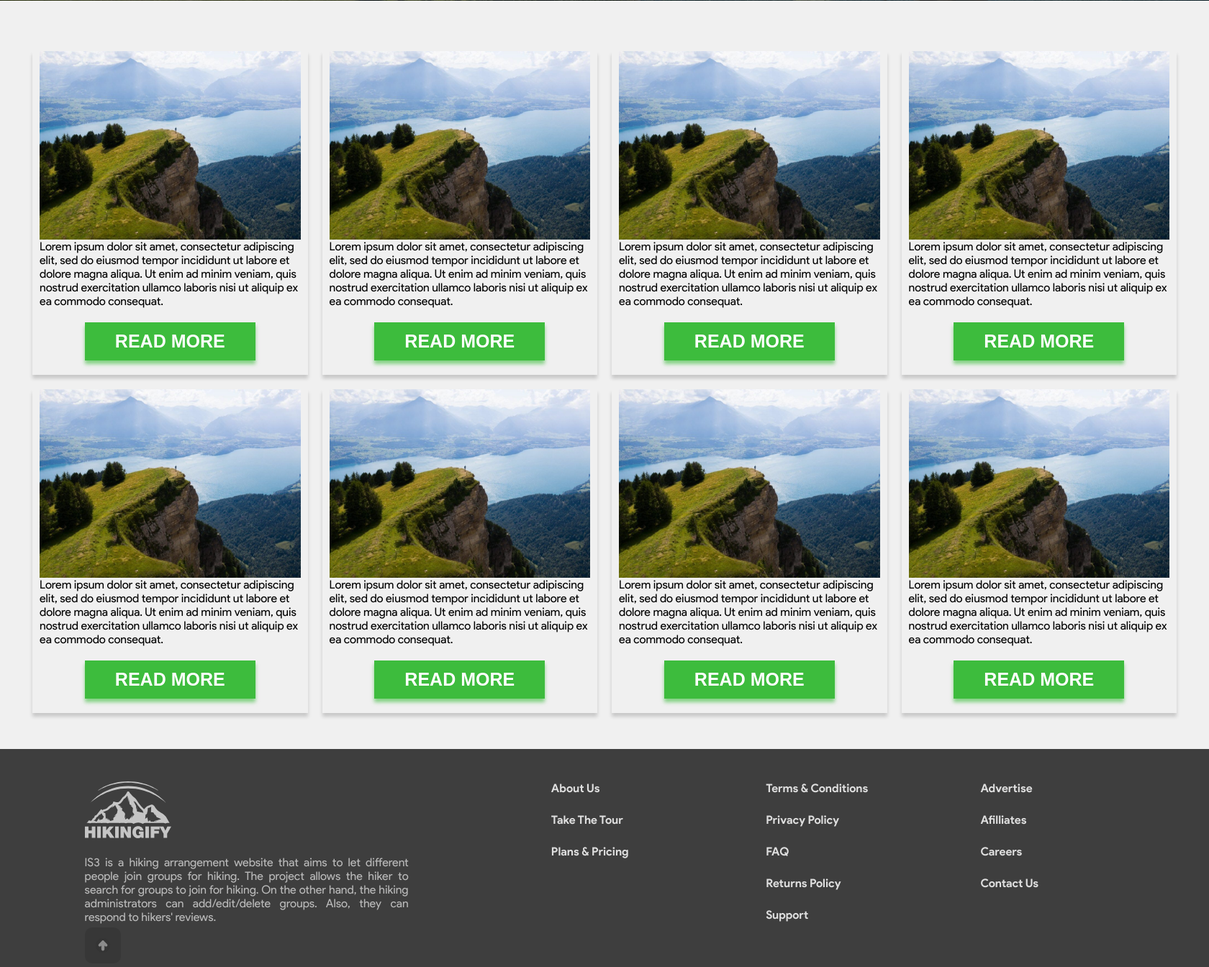
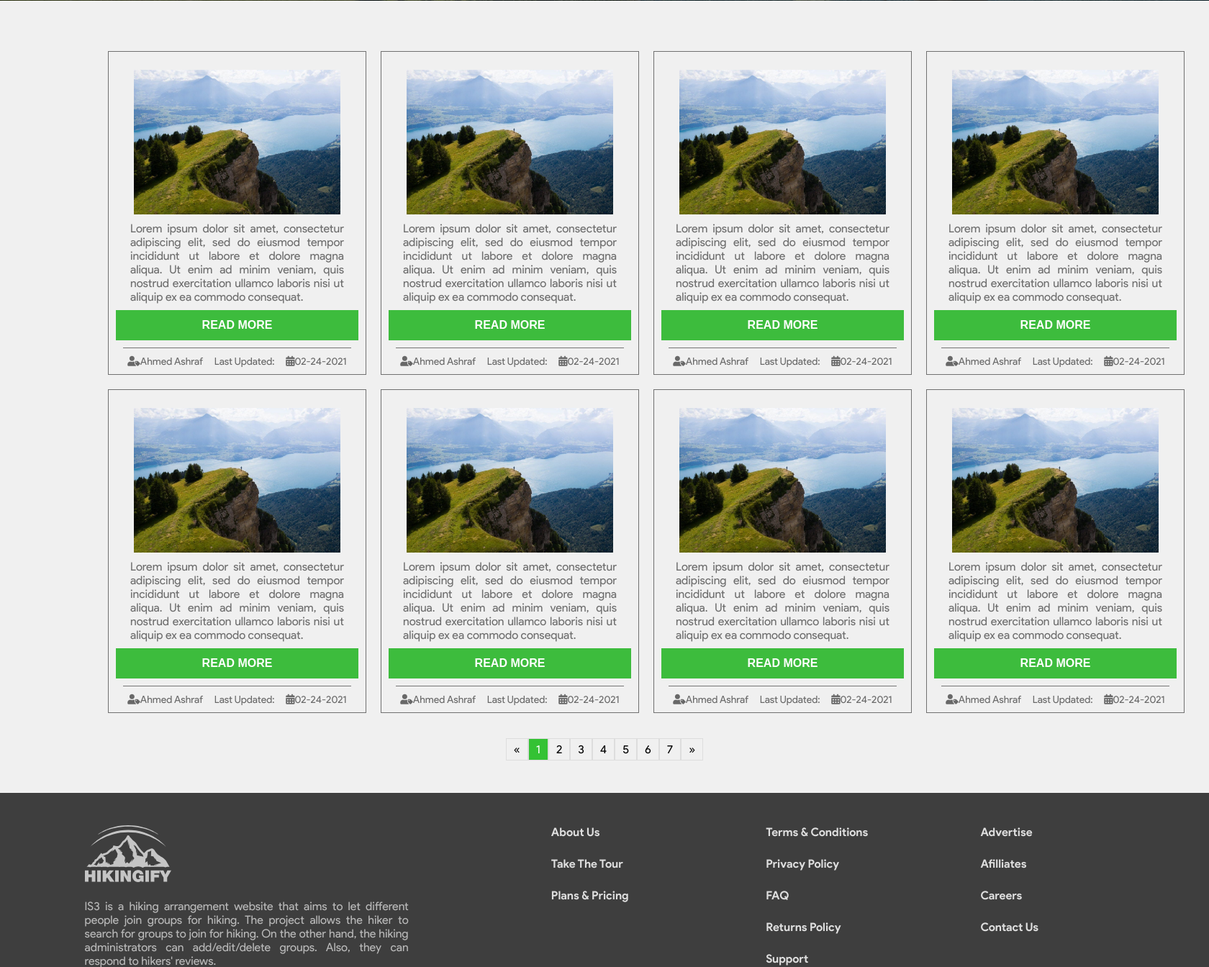
Before and after one commit to xBodda/lets-hike, a PHP site: page /blog.php in a window 1680 px wide. Shown: the part 364-1708 px from the top of the page at 72% size. Run offline with PHP 8.4, Linux system fonts and the light colour scheme; some libraries are stand-ins or nearby versions.

Commit message:
Updated Blog.php (Front End)

```diff
--- a/blog.php
+++ b/blog.php
@@ -37,82 +37,159 @@
     <div id="blogPageContainer">
     <div id="blog-flex1">
         <div  class="Blog-Container">
-        <div class="blog-image"> <img class="blog-image-inner" src="hikemountain.jpg"> </div>
+        <div class="blog-image"><img class="blog-image-inner" src="hikemountain.jpg"> </div>
+        <div class="Blog-Containerp">
             <p>Lorem ipsum dolor sit amet, consectetur adipiscing elit, sed do eiusmod tempor incididunt ut labore et dolore magna aliqua. Ut enim ad minim veniam, quis nostrud exercitation ullamco laboris nisi ut aliquip ex ea commodo consequat. </p>
-        <div >
+          </div>
+          <div>
             <button type="button" class="blogbutton" >READ MORE</button>
+        </div>
+        <div class="blog-details">
+          <ul class="fa-ul" style="margin-top: 8px; margin-left: 0px;">
+          <li><span class="fa-li" style="position: static;" ><i class="fas fa-user-tag"></i></span>Ahmed Ashraf</li>
+            <li>Last Updated:</li>
+             <li><span class="fa-li"style="position: static;"><i class="fas fa-calendar-alt"></i></span>02-24-2021</li>
+          </ul>
+          </div>
 
-        </div>
     </div>
 
     <div class="Blog-Container">
     <div class="blog-image"> <img class="blog-image-inner" src="hikemountain.jpg"> </div>
+           <div class="Blog-Containerp">
             <p>Lorem ipsum dolor sit amet, consectetur adipiscing elit, sed do eiusmod tempor incididunt ut labore et dolore magna aliqua. Ut enim ad minim veniam, quis nostrud exercitation ullamco laboris nisi ut aliquip ex ea commodo consequat. </p>
-            <div >
+          </div>
+            <div>
             <button type="button" class="blogbutton" >READ MORE</button>
-
+      </div>
+      <div class="blog-details">
+          <ul class="fa-ul" style="margin-top: 8px; margin-left: 0px;">
+          <li><span class="fa-li" style="position: static;" ><i class="fas fa-user-tag"></i></span>Ahmed Ashraf</li>
+            <li>Last Updated:</li>
+             <li><span class="fa-li"style="position: static;"><i class="fas fa-calendar-alt"></i></span>02-24-2021</li>
+          </ul>
+          </div>
+    </div>
+    <div  class="Blog-Container">
+    <div class="blog-image"> <img class="blog-image-inner" src="hikemountain.jpg"> </div>
+    <div class="Blog-Containerp">
+            <p>Lorem ipsum dolor sit amet, consectetur adipiscing elit, sed do eiusmod tempor incididunt ut labore et dolore magna aliqua. Ut enim ad minim veniam, quis nostrud exercitation ullamco laboris nisi ut aliquip ex ea commodo consequat. </p>
+          </div>            <div>
+            <button type="button" class="blogbutton" >READ MORE</button>
         </div>
+        <div class="blog-details">
+          <ul class="fa-ul" style="margin-top: 8px; margin-left: 0px;">
+          <li><span class="fa-li" style="position: static;" ><i class="fas fa-user-tag"></i></span>Ahmed Ashraf</li>
+            <li>Last Updated:</li>
+             <li><span class="fa-li"style="position: static;"><i class="fas fa-calendar-alt"></i></span>02-24-2021</li>
+          </ul>
+          </div>
     </div>
 
     <div  class="Blog-Container">
     <div class="blog-image"> <img class="blog-image-inner" src="hikemountain.jpg"> </div>
+    <div class="Blog-Containerp">
             <p>Lorem ipsum dolor sit amet, consectetur adipiscing elit, sed do eiusmod tempor incididunt ut labore et dolore magna aliqua. Ut enim ad minim veniam, quis nostrud exercitation ullamco laboris nisi ut aliquip ex ea commodo consequat. </p>
-            <div >
+          </div>            <div >
             <button type="button" class="blogbutton" >READ MORE</button>
-
         </div>
-    </div>
-
-    <div  class="Blog-Container">
-    <div class="blog-image"> <img class="blog-image-inner" src="hikemountain.jpg"> </div>
-            <p>Lorem ipsum dolor sit amet, consectetur adipiscing elit, sed do eiusmod tempor incididunt ut labore et dolore magna aliqua. Ut enim ad minim veniam, quis nostrud exercitation ullamco laboris nisi ut aliquip ex ea commodo consequat. </p>
-            <div >
-            <button type="button" class="blogbutton" >READ MORE</button>
-
-        </div>
+        <div class="blog-details">
+          <ul class="fa-ul" style="margin-top: 8px; margin-left: 0px;">
+          <li><span class="fa-li" style="position: static;" ><i class="fas fa-user-tag"></i></span>Ahmed Ashraf</li>
+            <li>Last Updated:</li>
+             <li><span class="fa-li"style="position: static;"><i class="fas fa-calendar-alt"></i></span>02-24-2021</li>
+          </ul>
+          </div>
     </div>
   </div>
   <div id="blog-flex2">
 
     <div  class="Blog-Container">
     <div class="blog-image"> <img class="blog-image-inner" src="hikemountain.jpg"> </div>
+    <div class="Blog-Containerp">
             <p>Lorem ipsum dolor sit amet, consectetur adipiscing elit, sed do eiusmod tempor incididunt ut labore et dolore magna aliqua. Ut enim ad minim veniam, quis nostrud exercitation ullamco laboris nisi ut aliquip ex ea commodo consequat. </p>
-            <div >
+          </div>            <div >
             <button type="button" class="blogbutton" >READ MORE</button>
-
         </div>
+        <div class="blog-details">
+          <ul class="fa-ul"style="margin-top: 8px; margin-left: 0px;">
+          <li><span class="fa-li" style="position: static;" ><i class="fas fa-user-tag"></i></span>Ahmed Ashraf</li>
+            <li>Last Updated:</li>
+             <li><span class="fa-li"style="position: static;"><i class="fas fa-calendar-alt"></i></span>02-24-2021</li>
+          </ul>
+          </div>
     </div>
 
     <div class="Blog-Container">
     <div class="blog-image"> <img class="blog-image-inner" src="hikemountain.jpg"> </div>
+    <div class="Blog-Containerp">
             <p>Lorem ipsum dolor sit amet, consectetur adipiscing elit, sed do eiusmod tempor incididunt ut labore et dolore magna aliqua. Ut enim ad minim veniam, quis nostrud exercitation ullamco laboris nisi ut aliquip ex ea commodo consequat. </p>
-            <div >
+          </div>            <div >
             <button type="button" class="blogbutton" >READ MORE</button>
-
         </div>
+        <div class="blog-details">
+          <ul class="fa-ul" style="margin-top: 8px; margin-left: 0px;">
+          <li><span class="fa-li" style="position: static;" ><i class="fas fa-user-tag"></i></span>Ahmed Ashraf</li>
+            <li>Last Updated:</li>
+             <li><span class="fa-li"style="position: static;"><i class="fas fa-calendar-alt"></i></span>02-24-2021</li>
+          </ul>
+          </div>
     </div>
 
     <div  class="Blog-Container">
     <div class="blog-image"> <img class="blog-image-inner" src="hikemountain.jpg"> </div>
+    <div class="Blog-Containerp">
             <p>Lorem ipsum dolor sit amet, consectetur adipiscing elit, sed do eiusmod tempor incididunt ut labore et dolore magna aliqua. Ut enim ad minim veniam, quis nostrud exercitation ullamco laboris nisi ut aliquip ex ea commodo consequat. </p>
-            <div >
+          </div>            <div >
             <button type="button" class="blogbutton" >READ MORE</button>
-
         </div>
+        <div class="blog-details">
+          <ul class="fa-ul" style="margin-top: 8px; margin-left: 0px;">
+          <li><span class="fa-li" style="position: static;" ><i class="fas fa-user-tag"></i></span>Ahmed Ashraf</li>
+            <li>Last Updated:</li>
+             <li><span class="fa-li"style="position: static;"><i class="fas fa-calendar-alt"></i></span>02-24-2021</li>
+          </ul>
+          </div>
     </div>
 
     <div  class="Blog-Container">
     <div class="blog-image"> <img class="blog-image-inner" src="hikemountain.jpg"> </div>
+    <div class="Blog-Containerp">
             <p>Lorem ipsum dolor sit amet, consectetur adipiscing elit, sed do eiusmod tempor incididunt ut labore et dolore magna aliqua. Ut enim ad minim veniam, quis nostrud exercitation ullamco laboris nisi ut aliquip ex ea commodo consequat. </p>
-            <div >
+          </div>            <div >
             <button type="button" class="blogbutton" >READ MORE</button>
-
         </div>
+        <div class="blog-details">
+          <ul class="fa-ul" style="margin-top: 8px; margin-left: 0px;">
+          <li><span class="fa-li" style="position: static;" ><i class="fas fa-user-tag"></i></span>Ahmed Ashraf</li>
+            <li>Last Updated:</li>
+             <li><span class="fa-li"style="position: static;"><i class="fas fa-calendar-alt"></i></span>02-24-2021</li>
+          </ul>
+          </div>
     </div>
     </div>
 
     </div>
+    <div id="wrapper">
 
+
+
+<div class="b-pagination-outer">
+
+<ul id="border-pagination">
+  <li><a class="" href="#">«</a></li>
+  <li><a href="#" class="active">1</a></li>
+  <li><a href="#">2</a></li>
+  <li><a href="#">3</a></li>
+  <li><a href="#">4</a></li>
+  <li><a href="#">5</a></li>
+  <li><a href="#">6</a></li>
+  <li><a href="#">7</a></li>
+  <li><a href="#">»</a></li>
+</ul>
+</div>
+
+            </div><!--wrapper-->
     <!--Footer start-->
     <?php include('includes/footer.php'); ?>
   </body>
--- a/includes/header.php
+++ b/includes/header.php
@@ -5,7 +5,7 @@
   <div class="navigation">
       <div> <a href="index.php">Home</a> </div>
       <div> <a href="#">Destination</a> </div>
-      <div> <a href="#">Blog</a> </div>
+      <div> <a href="blog.php">Blog</a> </div>
       <div> <a href="#">Currency EGP £</a> </div>
       <div id="lang"> Lang </div>
       <div>
--- a/layout/css/master.css
+++ b/layout/css/master.css
@@ -1954,8 +1954,8 @@ color: #3dbc3d !important;
 #blogPageContainer{
   display: flex;
   flex-wrap: wrap;
-  margin:25px;
-  padding:10px;
+  /* margin:25px; */
+  padding: 10px 140px;
   flex-direction:column;
 }
 
@@ -1972,7 +1972,11 @@ color: #3dbc3d !important;
   flex-direction:row;
 
 }
-
+.Blog-Containerp{
+  padding: 0px 20px 0px 20px;
+  text-align: justify;
+  color:rgb(109, 109, 109)
+}
 .Blog-Container{
   display: flex;
   flex-wrap: wrap;
@@ -1981,17 +1985,23 @@ color: #3dbc3d !important;
   margin:10px;
   padding:0 10px;
   height:450px;
-  box-shadow: 0 5px 5px 0 #0000002c !important;
-
-}
+  /* box-shadow: 0 5px 5px 0 #0000002c !important; */
+  border: #707070;
+  border-style: solid;
+  border-width: 1px;
+
+}
+
+
 
 .blogbutton{
-  font-size:25px;
+  width: 337px;
+  font-size:16px;
   background: #3dbc3d;
   padding: 10px 40px;
   display: table;
   color: white;
-  box-shadow: 0 5px 5px 0 #3dbc3d99 !important;
+  /* box-shadow: 0 5px 5px 0 #3dbc3d99 !important; */
   cursor: pointer;
   border:2px solid transparent !important;
   outline: none;
@@ -1999,21 +2009,23 @@ color: #3dbc3d !important;
 }
 
 .blogbutton:hover{
-  font-size:25px;
-  background: #497f42;
+  width: 337px;
+  font-size:16px;
+  background: #2a992a;
   padding: 10px 40px;
   display: table;
-  color: #ffffff;
-  box-shadow: 0 5px 5px 0 #497f42 !important;
+  color: white;
+  /* box-shadow: 0 5px 5px 0 #3dbc3d99 !important; */
   cursor: pointer;
   border:2px solid transparent !important;
   outline: none;
   font-weight: bold;
 }
-
 .blog-image img{
   width:100%;
   height:100%;
+
+  padding: 25px 25px 10px 25px;
   object-fit: cover;
   object-position: 50% 50%;
 }
@@ -2021,3 +2033,13 @@ color: #3dbc3d !important;
 .blog-image-inner{
   display: block;
 }
+.blog-details {
+  border-top: 1px solid rgb(117, 117, 117);
+}
+
+.blog-details li{
+  color:#686868;
+  display: inline-block;
+  margin: 0 6px;
+  font-size: 14px;
+}
```
